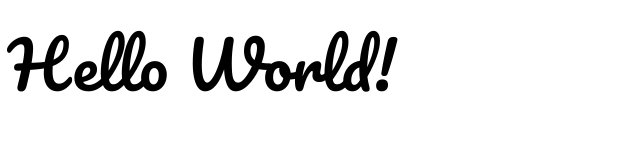
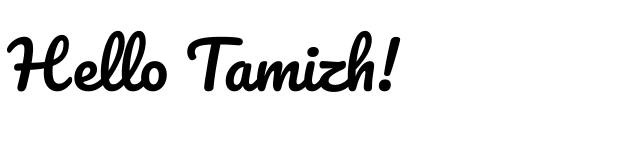
Before and after one commit to saramacau/simple-static-website, a website: page public/index.html in a window 1280 px wide. Shown: the whole page, without its empty margins (0-640 px from the left). Drawn offline with Linux system fonts and the light colour scheme.

Commit message:
Update index.html

```diff
--- a/public/index.html
+++ b/public/index.html
@@ -10,6 +10,6 @@
     <link href="https://fonts.googleapis.com/css?family=Pacifico" rel="stylesheet">
 </head>
 <body>
-    Hello World!
+    Hello Tamizh!
 </body>
 </html>
```
